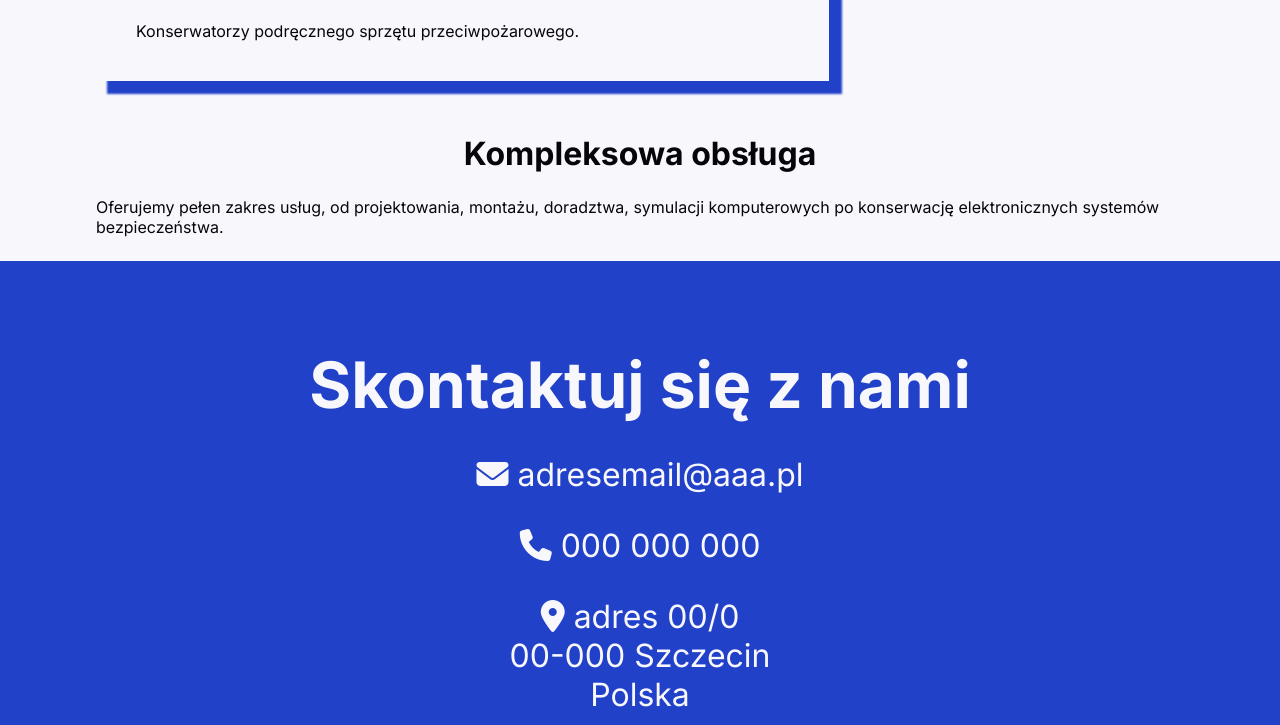
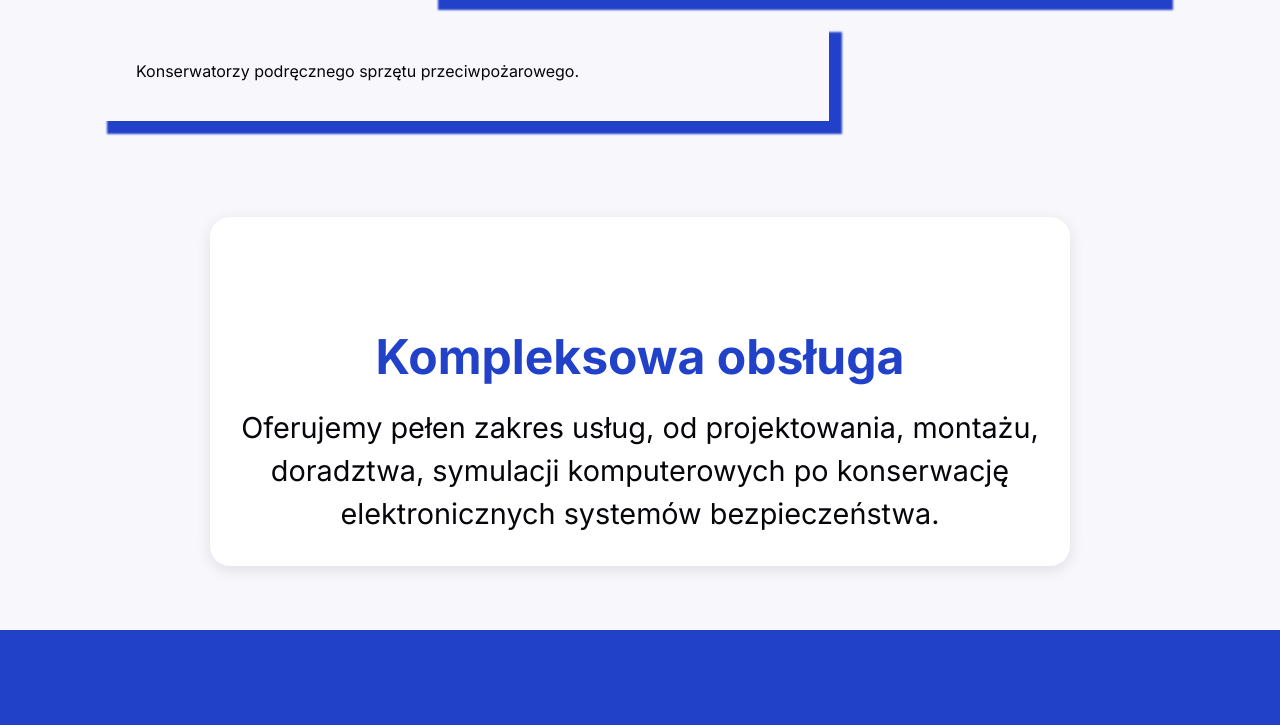
Before and after one commit to mxtysboss/fireex-redesign, a plain HTML site: page index.html in a window 1280 px wide. Shown: the part 3182-3907 px from the top of the page. Drawn offline with Linux system fonts and the light colour scheme.

Commit message:
styled .service-offer

```diff
--- a/index.html
+++ b/index.html
@@ -10,7 +10,11 @@
       crossorigin="anonymous"
       referrerpolicy="no-referrer"
     />
-    <link rel="shortcut icon" href="./images/favicon.png" type="image/x-icon" />
+    <link
+      rel="shortcut icon"
+      href="./src/images/favicon.png"
+      type="image/x-icon"
+    />
     <title>FIRE EX - Strona główna</title>
   </head>
   <body>
@@ -78,7 +82,7 @@
             <li>Konserwatorzy podręcznego sprzętu przeciwpożarowego.</li>
           </ul>
         </div>
-        <div>
+        <div class="service-offer">
           <h5>Kompleksowa obsługa</h5>
           <p>
             Oferujemy pełen zakres usług, od projektowania, montażu, doradztwa,
--- a/src/styles/app.css
+++ b/src/styles/app.css
@@ -107,6 +107,11 @@ section h5 {
   text-align: center;
   margin-bottom: 3vh;
 }
+section {
+  gap: 5vh;
+  display: flex;
+  flex-direction: column;
+}
 .characteristics {
   list-style: none;
   display: flex;
@@ -200,3 +205,26 @@ footer h4 {
 .contact-info {
   gap: 30px;
 }
+.service-offer {
+  background-color: #fff;
+  border-radius: 20px;
+  padding: 30px;
+  margin: 40px auto;
+  box-shadow: 0px 4px 15px rgba(0, 0, 0, 0.1);
+  text-align: center;
+  font-size: 150%;
+  color: var(--text);
+  max-width: 800px;
+}
+
+.service-offer h5 {
+  font-size: 200%;
+  margin-bottom: 20px;
+  color: var(--primary);
+}
+
+.service-offer p {
+  font-size: 120%;
+  margin: 0;
+  line-height: 1.5;
+}
```
